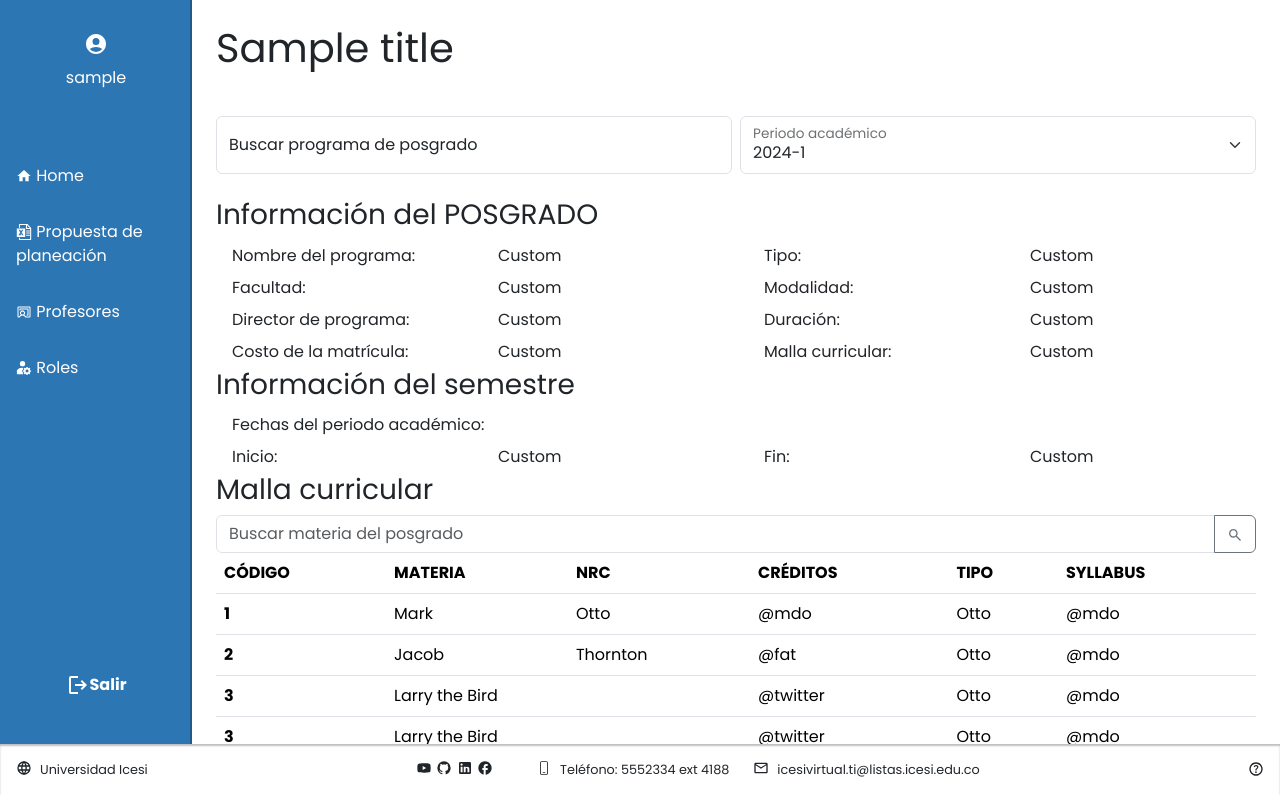
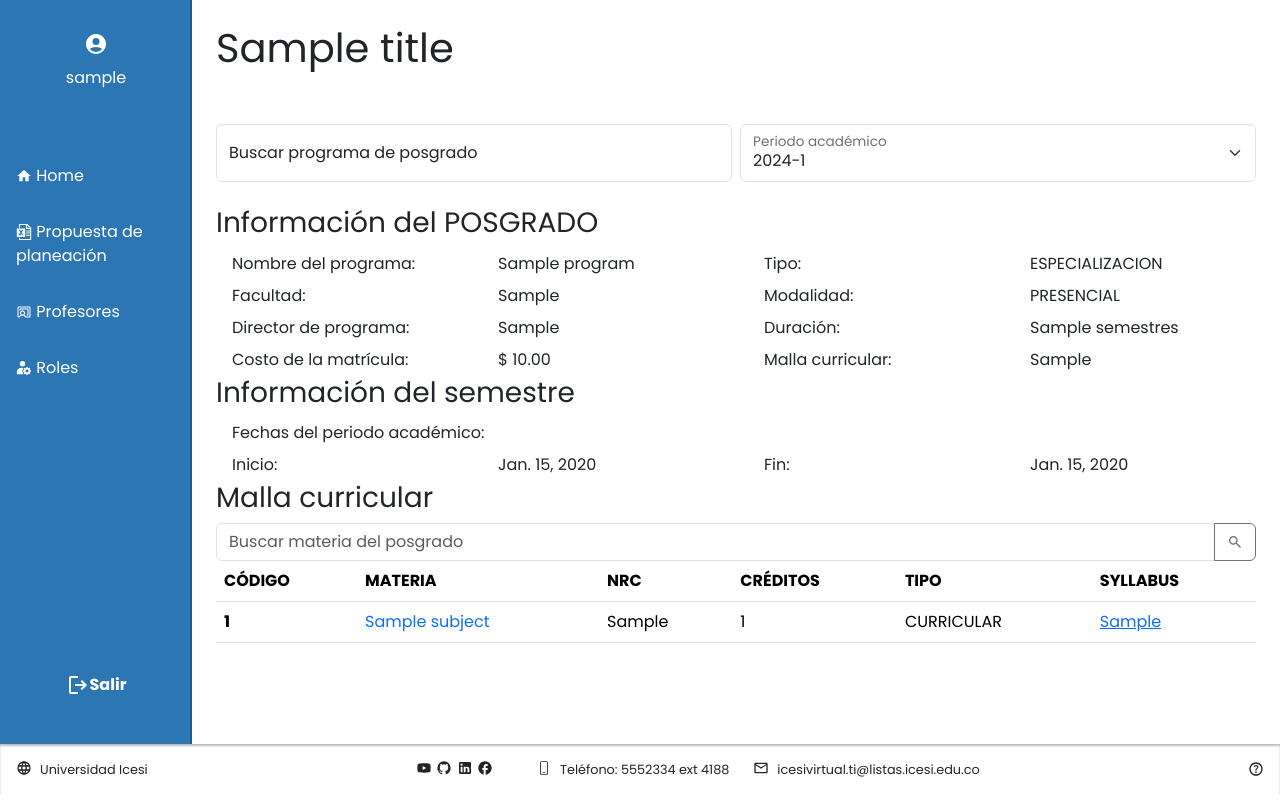
Before and after one commit to ICESI-PI1-2024A-3/ccsa-grupo-1, a Django app: template AcademicProgrammingApplication/templates/academic-management.html in a window 1280 px wide. Run offline with Django 5.2, Linux system fonts and the light colour scheme; tables that the repository leaves empty hold one stand-in row (values such as "Sample post"); the template is opened without the code that fills it: values that come from a table or form of the project are taken from there, most other values are stand-ins (such as "Sample title", 1, 10 or a date in 2020).

Commit message:
feat: graduate program search engine
implementation of the graduate program search engine and the list of program subjects with links to their corresponding detail page

```diff
--- a/AcademicProgrammingApplication/admin.py
+++ b/AcademicProgrammingApplication/admin.py
@@ -1,7 +1,8 @@
 from django.contrib import admin
-from .models import Subject, Class, Teacher
+from .models import Subject, Class, Teacher, Program
 
 # Register your models here.
 admin.site.register(Subject)
 admin.site.register(Class)
 admin.site.register(Teacher)
+admin.site.register(Program)
--- a/AcademicProgrammingApplication/templates/academic-management.html
+++ b/AcademicProgrammingApplication/templates/academic-management.html
@@ -14,13 +14,14 @@
             <div class="row g-2">
                 <div class="col-md">
                     <div class="form-floating">
-                        <input type="search" class="form-control" id="floatingInputGrid" placeholder="" name="program">
+                        <input type="search" class="form-control" id="floatingInputGrid" placeholder="" name="program"
+                               value="{{ request.GET.program }}">
                         <label for="floatingInputGrid">Buscar programa de posgrado</label>
                     </div>
                 </div>
                 <div class="col-md">
                     <div class="form-floating">
-                        <select class="form-select" id="floatingSelectGrid" name="academic-period">
+                        <select class="form-select" id="floatingSelectGrid" name="semester">
                             <option selected>2024-1</option>
                             <option value="2023-2">2023-2</option>
                             <option value="2023-1">2023-1</option>
@@ -44,6 +45,7 @@
             </div>
         </form>
         <br>
+        {% if program_information is not None %}
         <h3 class="text-lg-start">Información del POSGRADO</h3>
         <div class="container text-lg-start">
             <div class="row gx-5">
@@ -51,13 +53,13 @@
                     <div class="p-1">Nombre del programa:</div>
                 </div>
                 <div class="col">
-                    <div class="p-1">Custom</div>
+                    <div class="p-1">{{ program_information.name }}</div>
                 </div>
                 <div class="col">
                     <div class="p-1">Tipo:</div>
                 </div>
                 <div class="col">
-                    <div class="p-1">Custom</div>
+                    <div class="p-1">{{ program_information.type }}</div>
                 </div>
             </div>
             <div class="row gx-5">
@@ -65,13 +67,13 @@
                     <div class="p-1">Facultad:</div>
                 </div>
                 <div class="col">
-                    <div class="p-1">Custom</div>
+                    <div class="p-1">{{ program_information.faculty }}</div>
                 </div>
                 <div class="col">
                     <div class="p-1">Modalidad:</div>
                 </div>
                 <div class="col">
-                    <div class="p-1">Custom</div>
+                    <div class="p-1">{{ program_information.modality }}</div>
                 </div>
             </div>
             <div class="row gx-5">
@@ -79,13 +81,13 @@
                     <div class="p-1">Director de programa:</div>
                 </div>
                 <div class="col">
-                    <div class="p-1">Custom</div>
+                    <div class="p-1">{{ program_information.director }}</div>
                 </div>
                 <div class="col">
                     <div class="p-1">Duración:</div>
                 </div>
                 <div class="col">
-                    <div class="p-1">Custom</div>
+                    <div class="p-1">{{ program_information.duration }} semestres</div>
                 </div>
             </div>
             <div class="row gx-5">
@@ -93,18 +95,21 @@
                     <div class="p-1">Costo de la matrícula:</div>
                 </div>
                 <div class="col">
-                    <div class="p-1">Custom</div>
+                    <div class="p-1">$ {{ program_information.cost }}</div>
                 </div>
                 <div class="col">
                     <div class="p-1">Malla curricular:</div>
                 </div>
                 <div class="col">
-                    <div class="p-1">Custom</div>
+                    <div class="p-1">{{ program_information.curriculum }}</div>
                 </div>
             </div>
         </div>
+        {% endif %}
     </div>
 </div>
+{% if program_information is not None %}
+
 <div class="container">
     <div class="container">
         <h3 class="text-lg-start">Información del semestre</h3>
@@ -115,21 +120,19 @@
                     <div class="p-1">Inicio:</div>
                 </div>
                 <div class="col">
-                    <div class="p-1">Custom</div>
+                    <div class="p-1">{{ semester.start_date }}</div>
                 </div>
                 <div class="col">
                     <div class="p-1">Fin:</div>
                 </div>
                 <div class="col">
-                    <div class="p-1">Custom</div>
+                    <div class="p-1">{{ semester.ending_date }}</div>
                 </div>
             </div>
         </div>
     </div>
     <div class="container">
         <h3 class="text-lg-start">Malla curricular</h3>
-
-
         <div class="input-group">
             <input type="text" class="form-control" placeholder="Buscar materia del posgrado"
                    aria-label="Recipient's username with two button addons">
@@ -153,46 +156,22 @@
             </tr>
             </thead>
             <tbody>
+            {% for subject in program_information.subjects.all %}
             <tr>
-                <th scope="row">1</th>
-                <td>Mark</td>
-                <td>Otto</td>
-                <td>@mdo</td>
-                <td>Otto</td>
-                <td>@mdo</td>
+                <th scope="row">{{ subject.code }}</th>
+                <td><a href="{% url 'subject_detail' subject.code %}"
+                       class="link-offset-2 link-offset-3-hover link-underline link-underline-opacity-0 link-underline-opacity-75-hover">
+                    {{ subject.name }}</a></td>
+                <td>{{ subject.nrc }}</td>
+                <td>{{ subject.credits }}</td>
+                <td>{{ subject.type }}</td>
+                <td><a href="{{ subject.syllabus.url }}" download>{{ subject.syllabus.name }}</a></td>
             </tr>
-            <tr>
-                <th scope="row">2</th>
-                <td>Jacob</td>
-                <td>Thornton</td>
-                <td>@fat</td>
-                <td>Otto</td>
-                <td>@mdo</td>
-            </tr>
-            <tr>
-                <th scope="row">3</th>
-                <td colspan="2">Larry the Bird</td>
-                <td>@twitter</td>
-                <td>Otto</td>
-                <td>@mdo</td>
-            </tr>
-            <tr>
-                <th scope="row">3</th>
-                <td colspan="2">Larry the Bird</td>
-                <td>@twitter</td>
-                <td>Otto</td>
-                <td>@mdo</td>
-            </tr>
-            <tr>
-                <th scope="row">3</th>
-                <td colspan="2">Larry the Bird</td>
-                <td>@twitter</td>
-                <td>Otto</td>
-                <td>@mdo</td>
-            </tr>
+            {% endfor %}
             </tbody>
         </table>
     </div>
 </div>
+{% endif %}
 
 {% endblock %}
```
Also changed, not shown: AcademicProgrammingApplication/views/academic_management.py (+11 -3 lines).
